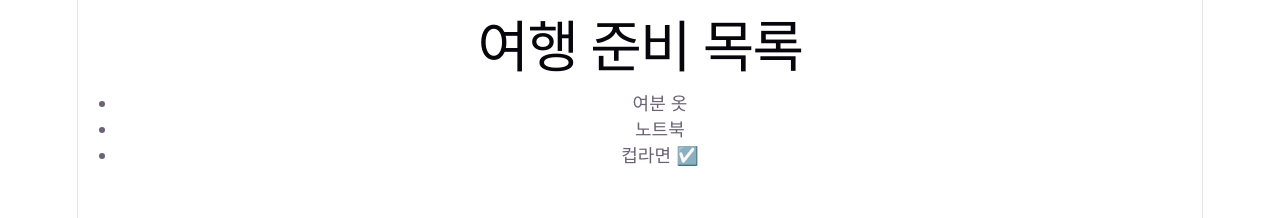
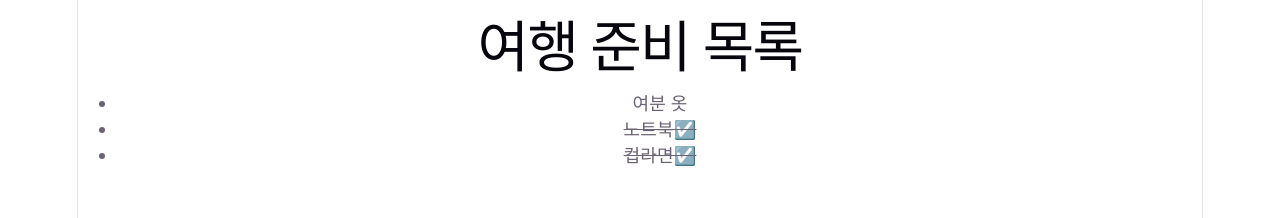
Before and after one commit to mjy90377/React1, a React (Vite) app in the folder react1/: page / in a window 1280 px wide. Shown: the top 218 px of the page. Built offline with nearby package versions, Linux system fonts and the light colour scheme.

Commit message:
삼항 연산자 + del 태그

```diff
--- a/react1/src/components/Items.jsx
+++ b/react1/src/components/Items.jsx
@@ -1,7 +1,12 @@
 export default function Items({name, isPacked}){
     return(
-        <>
-            <li>{name} {isPacked ? "☑️" : "" }</li>
-        </>
+        <li>
+            {isPacked ? (
+                <del>
+                    {name + "☑️"}
+                </del>
+            ) : ( name
+            )}
+        </li>
     )
 }
--- a/react1/src/components/PackingList.jsx
+++ b/react1/src/components/PackingList.jsx
@@ -7,7 +7,7 @@ export default function PackingList() {
                 <h1>여행 준비 목록</h1>
                 <ul>
                     <Items name="여분 옷" />
-                    <Items name="노트북" />
+                    <Items name="노트북" isPacked={true}/>
                     <Items name="컵라면" isPacked={true}/>
                 </ul>
             </section>
```
